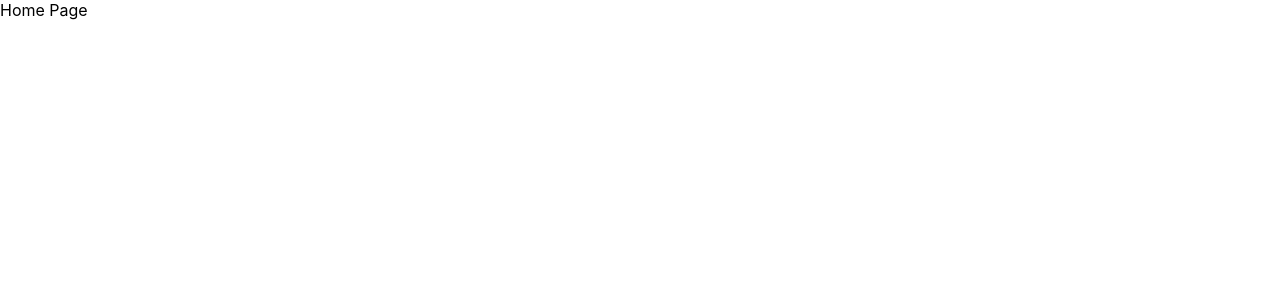
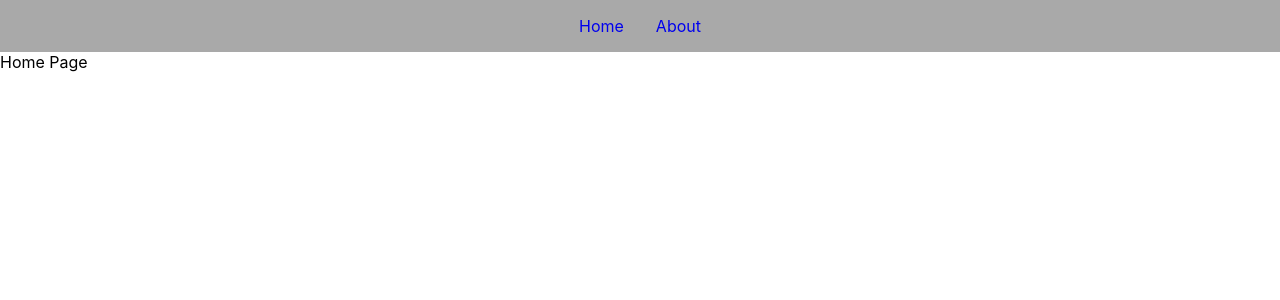
Before and after one commit to fahadshoukat/react-router-demo, a React (Create React App) app: page / in a window 1280 px wide. Shown: the top 300 px of the page. Built offline with nearby package versions, Linux system fonts and the light colour scheme; the HTML template or start-up script is replaced by a standard one.

Commit message:
add Links in navbar

```diff
--- a/src/App.js
+++ b/src/App.js
@@ -1,13 +1,17 @@
 import { Route, Routes } from "react-router-dom";
 import About from "./components/About";
 import Home from "./components/Home";
+import NavBar from "./components/NavBar";
 
 function App() {
   return (
-    <Routes>
-      <Route path="/" element={<Home />} />
-      <Route path="about" element={<About />} />
-    </Routes>
+    <>
+      <NavBar />
+      <Routes>
+        <Route path="/" element={<Home />} />
+        <Route path="about" element={<About />} />
+      </Routes>
+    </>
   );
 }
 
--- /dev/null
+++ b/src/components/NavBar.js
@@ -0,0 +1,13 @@
+import React from 'react'
+import { Link } from 'react-router-dom';
+
+const NavBar = () => {
+  return (
+    <nav>
+        <Link to="/">Home</Link>
+        <Link to="/about">About</Link>
+    </nav>
+  )
+}
+
+export default NavBar
--- a/src/index.css
+++ b/src/index.css
@@ -11,3 +11,14 @@
   font-family: source-code-pro, Menlo, Monaco, Consolas, 'Courier New',
     monospace;
 }
+
+nav {
+  background-color: darkgray;
+  padding: 16px 32px;
+  text-align: center;
+}
+
+nav a {
+  margin: 0 16px;
+  text-decoration: none;
+}
```
Also changed, not shown: src/App.css (line endings or trailing spaces).
